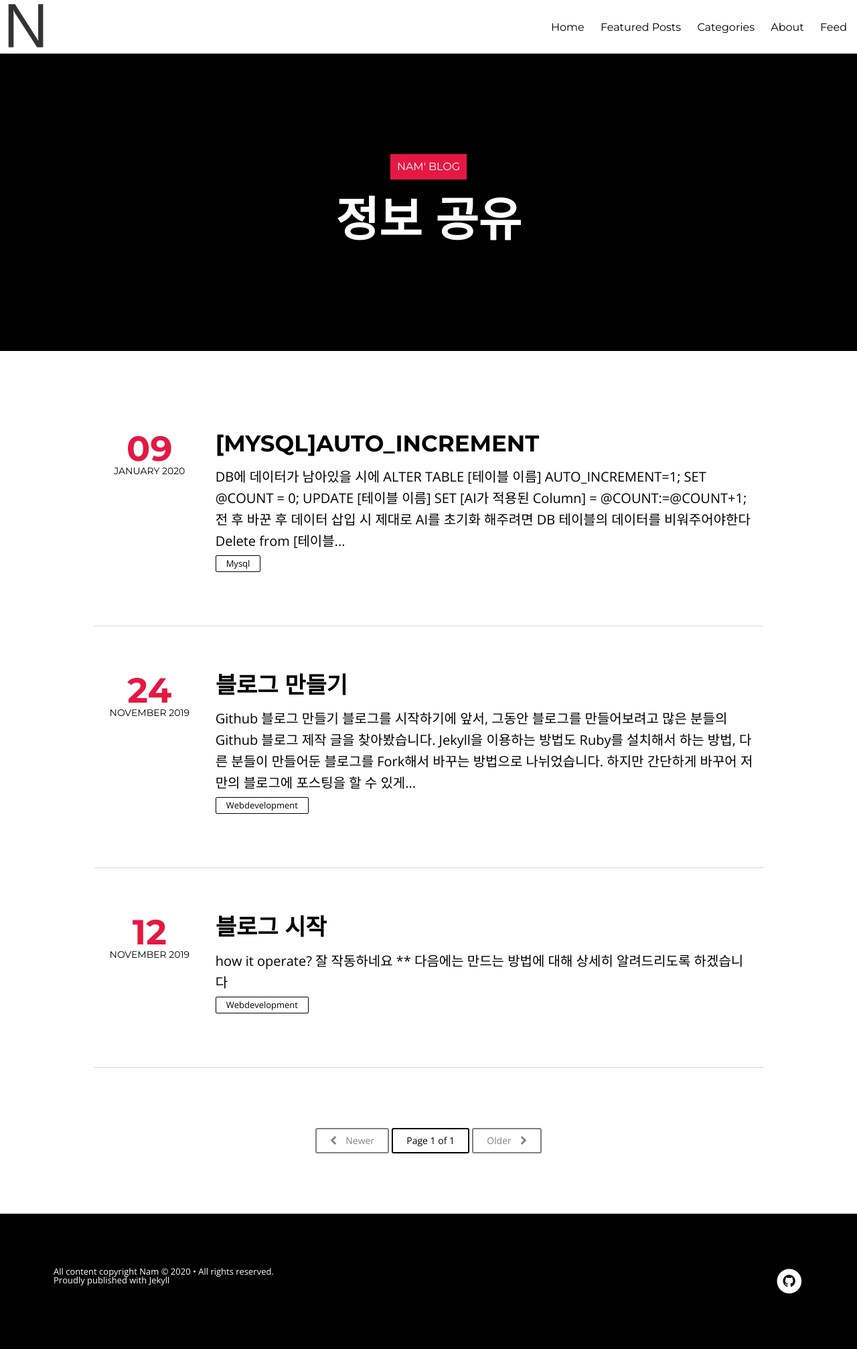
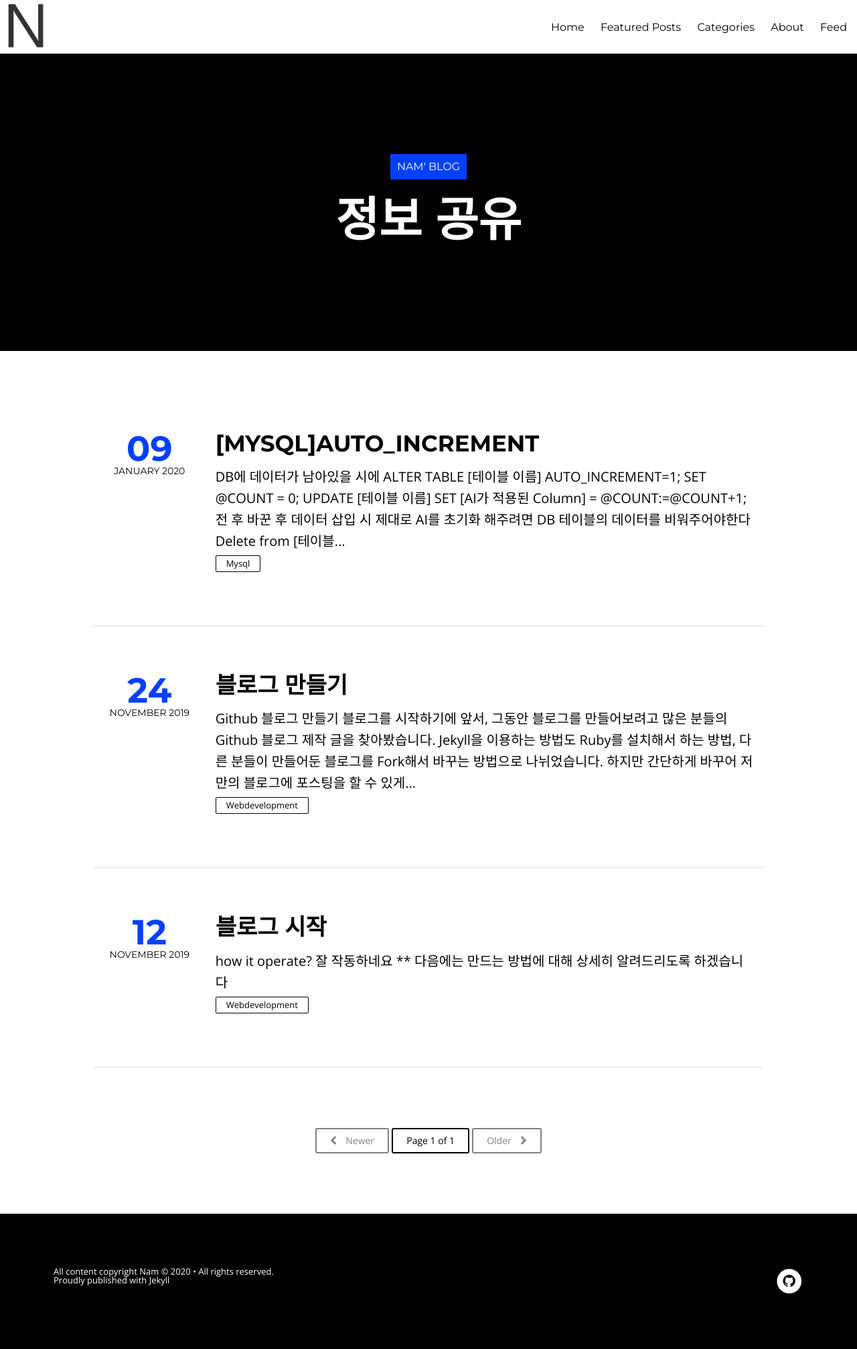
Before and after one commit to NamSuJi/namsuji.github.io, a Jekyll site: the page built from index.html, in a window 1280 px wide. Shown: the whole page at 67% size. Built offline with Jekyll 4.4.1, drawn with Linux system fonts in a browser that asks for light colours; nearby versions of some CDN libraries; the list of posts is cut into pages by our own code.

Commit message:
색상 #0040FF로 변경

```diff
--- a/assets/css/style.css
+++ b/assets/css/style.css
@@ -131,7 +131,7 @@
             width: auto;
             height: auto; }
             .notepad-blog-menu ul li a:hover {
-              border-bottom: 0.1875rem solid #e51843; } }
+              border-bottom: 0.1875rem solid #0040FF; } }
 
 .notepad-site-head .notepad-site-head-menu {
   background: white; }
@@ -167,7 +167,7 @@
   .notepad-site-head .notepad-site-head-content .notepad-site-head-title-bg {
     display: inline-block;
     padding: 0.625rem;
-    background: #e51843;
+    background: #0040FF;
     line-height: 1.1; }
   .notepad-site-head .notepad-site-head-content h1, .notepad-site-head .notepad-site-head-content h2 {
     margin: 0;
@@ -236,7 +236,7 @@
       display: block;
       font-size: 3.25rem;
       font-weight: 800;
-      color: #e51843;
+      color: #0040FF;
       font-family: "Montserrat", sans-serif; }
     .notepad-content .notepad-index-post .notepad-post-meta .month-year {
       display: block;
@@ -288,8 +288,8 @@
       border-radius: 0.125rem;
       margin-bottom: 0.3125rem; }
       .notepad-content .notepad-index-post .notepad-index-post-tags a:hover {
-        color: #e51843;
-        border: 0.0625rem solid #e51843; }
+        color: #0040FF;
+        border: 0.0625rem solid #0040FF; }
   @media only screen and (min-width: 40.063em) {
     .notepad-content .notepad-index-post .notepad-index-post-tags {
       padding-top: 0.3125rem;
@@ -314,7 +314,7 @@
     width: 60%;
     border-radius: 0.125rem; }
     .notepad-content .notepad-index-post .notepad-post-read-more:hover {
-      background-color: #e51843; }
+      background-color: #0040FF; }
   @media only screen and (min-width: 40.063em) {
     .notepad-content .notepad-index-post .notepad-post-read-more {
       width: auto;
@@ -337,8 +337,8 @@
     border: 0.125rem solid black; }
   nav.pagination .newer-posts:hover,
   nav.pagination .older-posts:hover {
-    border: 0.125rem solid #e51843;
-    color: #e51843; }
+    border: 0.125rem solid #0040FF;
+    color: #0040FF; }
   nav.pagination .newer-posts.faded,
   nav.pagination .older-posts.faded {
     color: gray;
@@ -437,7 +437,7 @@
     padding-bottom: 3.125rem;
     text-align: center; }
     .notepad-tags-container .notepad-tags-header .tag-name {
-      color: #e51843;
+      color: #0040FF;
       text-transform: none; }
     @media only screen and (min-width: 40.063em) {
       .notepad-tags-container .notepad-tags-header {
```
